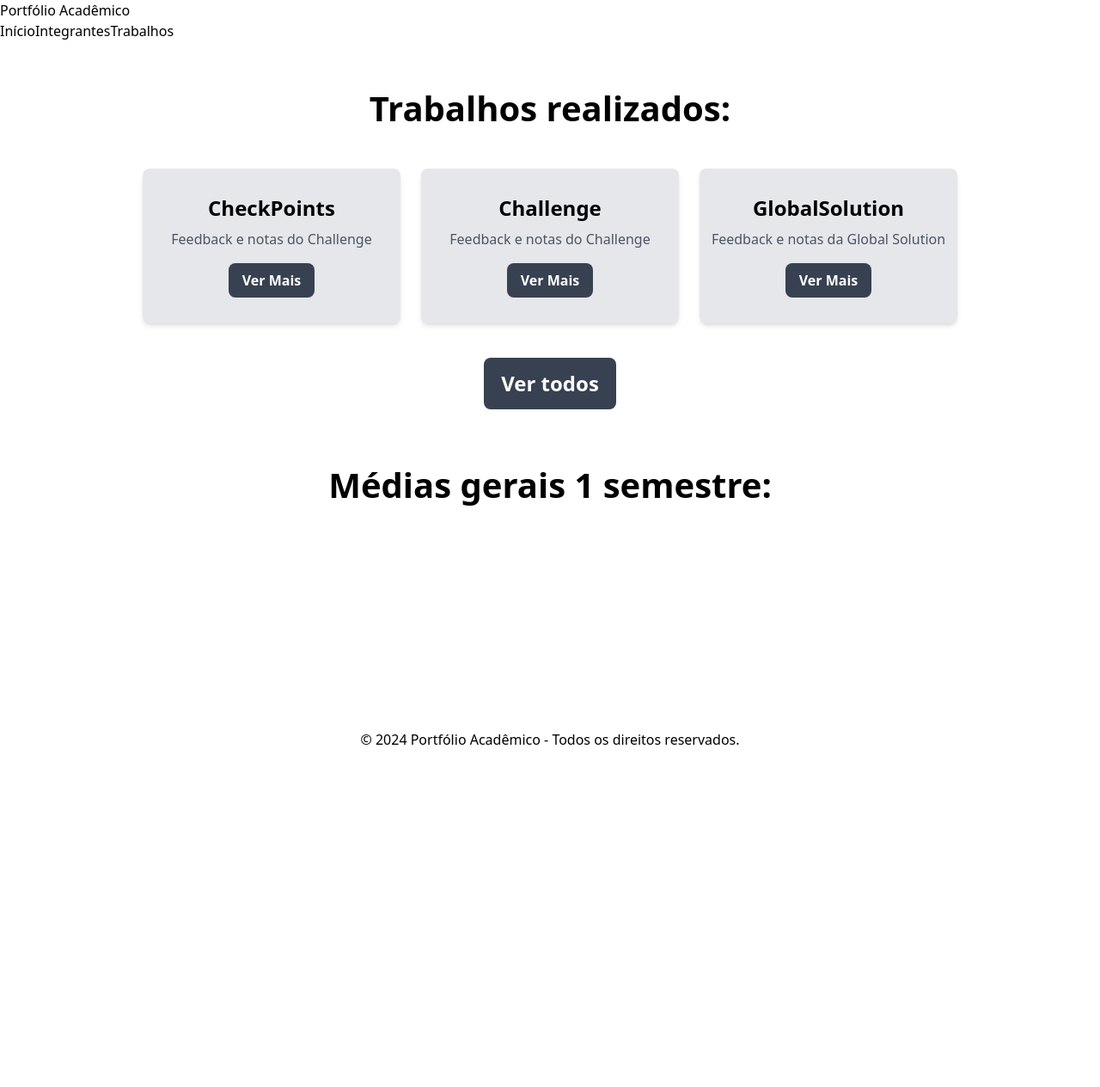
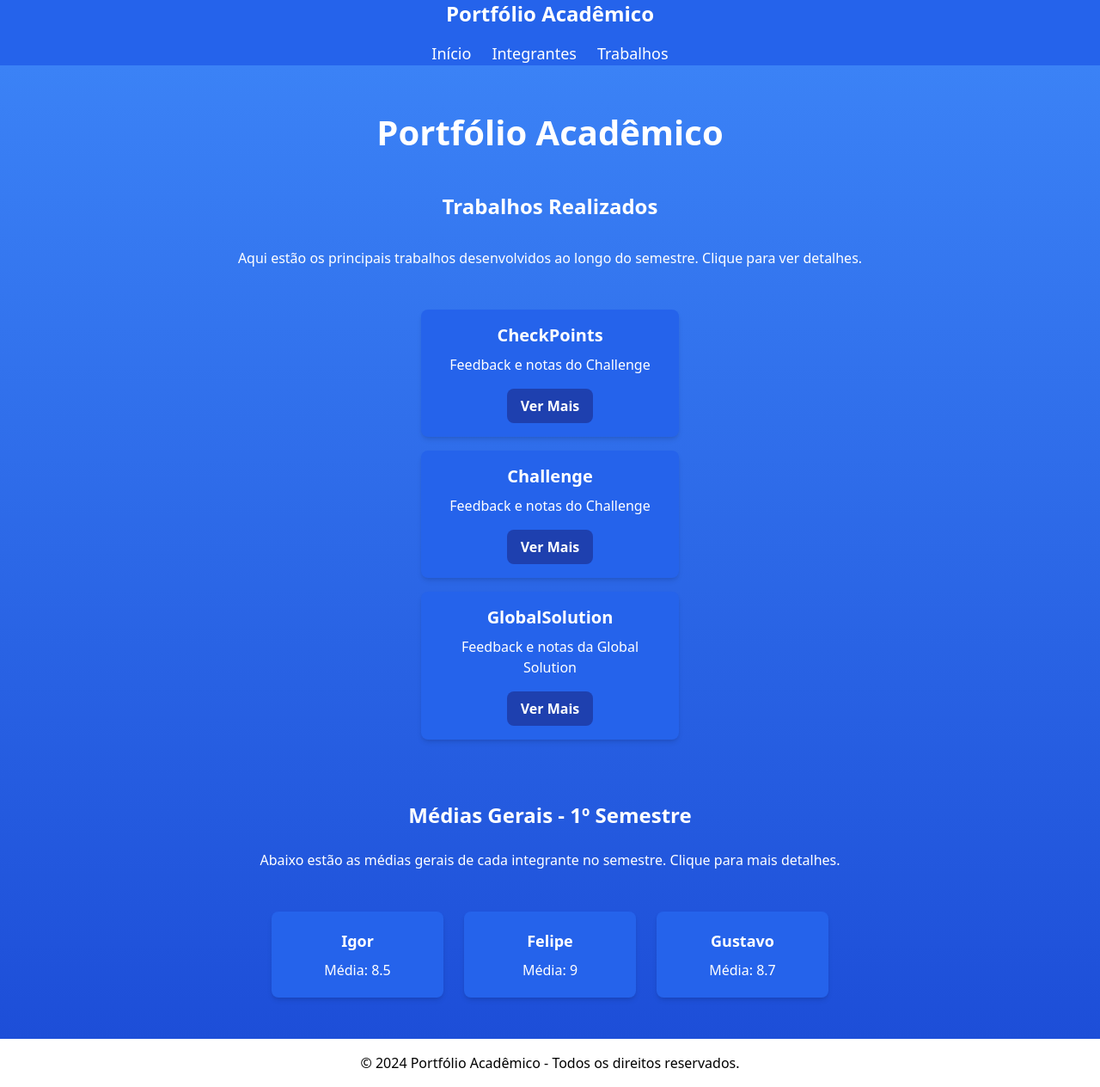
Before and after one commit to GustavoVasconcelos045/CP3-Portifolio, a Next.js app in the folder cp3-portifolio/: page / in a window 1280 px wide. Shown: the whole page at 86% size. Before the commit the page ends 872 px from the top, so only its background shows below. Built offline with nearby package versions, Linux system fonts and the light colour scheme.

Commit message:
Mais ajustes na página principal e de cabecalho

```diff
--- a/cp3-portifolio/src/Components/header/index.tsx
+++ b/cp3-portifolio/src/Components/header/index.tsx
@@ -2,13 +2,15 @@ import Link from 'next/link';
 
 export default function Header() {
     return (
-        <header className="p-4">
-            <h1>Portfólio Acadêmico</h1>
-            <nav>
-                <Link href="/">Início</Link>
-                <Link href="/integrantes">Integrantes</Link>
-                <Link href="/trabalhos">Trabalhos</Link>
-            </nav>
+        <header className="p-6 bg-blue-600 text-white">
+            <div className="max-w-4xl mx-auto flex flex-col items-center">
+                <h1 className="text-2xl font-bold mb-4">Portfólio Acadêmico</h1>
+                <nav className="flex gap-6 text-lg">
+                    <Link href="/">Início</Link>
+                    <Link href="/integrantes">Integrantes</Link>
+                    <Link href="/trabalhos">Trabalhos</Link>
+                </nav>
+            </div>
         </header>
     );
 }
--- a/cp3-portifolio/src/app/page.tsx
+++ b/cp3-portifolio/src/app/page.tsx
@@ -12,23 +12,29 @@ export default function HomePage() {
     }
   };
 
+  const integrantes = [
+    { nome: "Igor", media: 8.5 },
+    { nome: "Felipe", media: 9.0 },
+    { nome: "Gustavo", media: 8.7 },
+  ];
+
   return (
-    <div className="min-h-[100vh] py-12 px-4 flex flex-col items-center gap-6">
-      <h1 className="font-bold text-[40px] mb-4">Trabalhos realizados: </h1>
+    <div className="min-h-[100vh] py-12 px-4 flex flex-col items-center gap-6 bg-gradient-to-b from-blue-500 to-blue-700 text-white">
+      <h1 className="font-bold text-[40px] mb-4">Portfólio Acadêmico</h1>
+      <h2 className="font-semibold text-2xl mb-2">Trabalhos Realizados</h2>
+      <p className="text-center mb-6">Aqui estão os principais trabalhos desenvolvidos ao longo do semestre. Clique para ver detalhes.</p>
 
-      <div className="flex flex-wrap justify-center gap-6">
+      <div className="flex flex-col items-center gap-4">
         {["CheckPoints", "Challenge", "GlobalSolution"].map((category) => (
           <div
             key={category.toLowerCase()}
-            className="w-[300px] h-[180px] bg-gray-200 rounded-lg flex flex-col items-center justify-center shadow-md"
+            className="w-[300px] p-4 bg-blue-600 rounded-lg shadow-md flex flex-col items-center justify-center transition-transform transform hover:scale-105"
           >
-            <h2 className="font-semibold text-2xl">{category}</h2>
-            <p className="text-center mt-2 text-gray-600">
-              {generateDescription(category)}
-            </p>
+            <h2 className="font-semibold text-xl">{category}</h2>
+            <p className="text-center mt-2">{generateDescription(category)}</p>
             <Link
               href={`/projetos/${category.toLowerCase()}`}
-              className="mt-4 py-2 px-4 font-semibold bg-gray-700 text-white rounded-lg transition-all duration-300 ease-in-out hover:opacity-70"
+              className="mt-4 py-2 px-4 font-semibold bg-blue-800 text-white rounded-lg transition-all duration-300 ease-in-out hover:bg-blue-700"
             >
               Ver Mais
             </Link>
@@ -36,18 +42,20 @@ export default function HomePage() {
         ))}
       </div>
 
-      <Link
-        href="/projetos"
-        className="px-5 py-3 mt-4 font-semibold text-[24px] bg-gray-700 text-white rounded-lg transition-all duration-300 ease-in-out hover:opacity-70"
-      >
-        Ver todos
-      </Link>
+      <h2 className="font-semibold text-2xl mt-12">Médias Gerais - 1º Semestre</h2>
+      <p className="text-center mb-6">Abaixo estão as médias gerais de cada integrante no semestre. Clique para mais detalhes.</p>
 
-      <hr className="text-black w-100vw h-[2px]" />
-
-      <div className="w-full max-w-4xl flex flex-col items-center mt-2 gap-8">
-        <h2 className="font-semibold text-[40px]">Médias gerais 1 semestre: </h2>
+      <div className="flex flex-wrap justify-center gap-6">
+        {integrantes.map((integrante) => (
+          <div
+            key={integrante.nome}
+            className="w-[200px] h-[100px] bg-blue-600 rounded-lg flex flex-col items-center justify-center shadow-md"
+          >
+            <h3 className="font-semibold text-lg">{integrante.nome}</h3>
+            <p className="text-center mt-2">Média: {integrante.media}</p>
           </div>
+        ))}
+      </div>
     </div>
   );
 }
```
